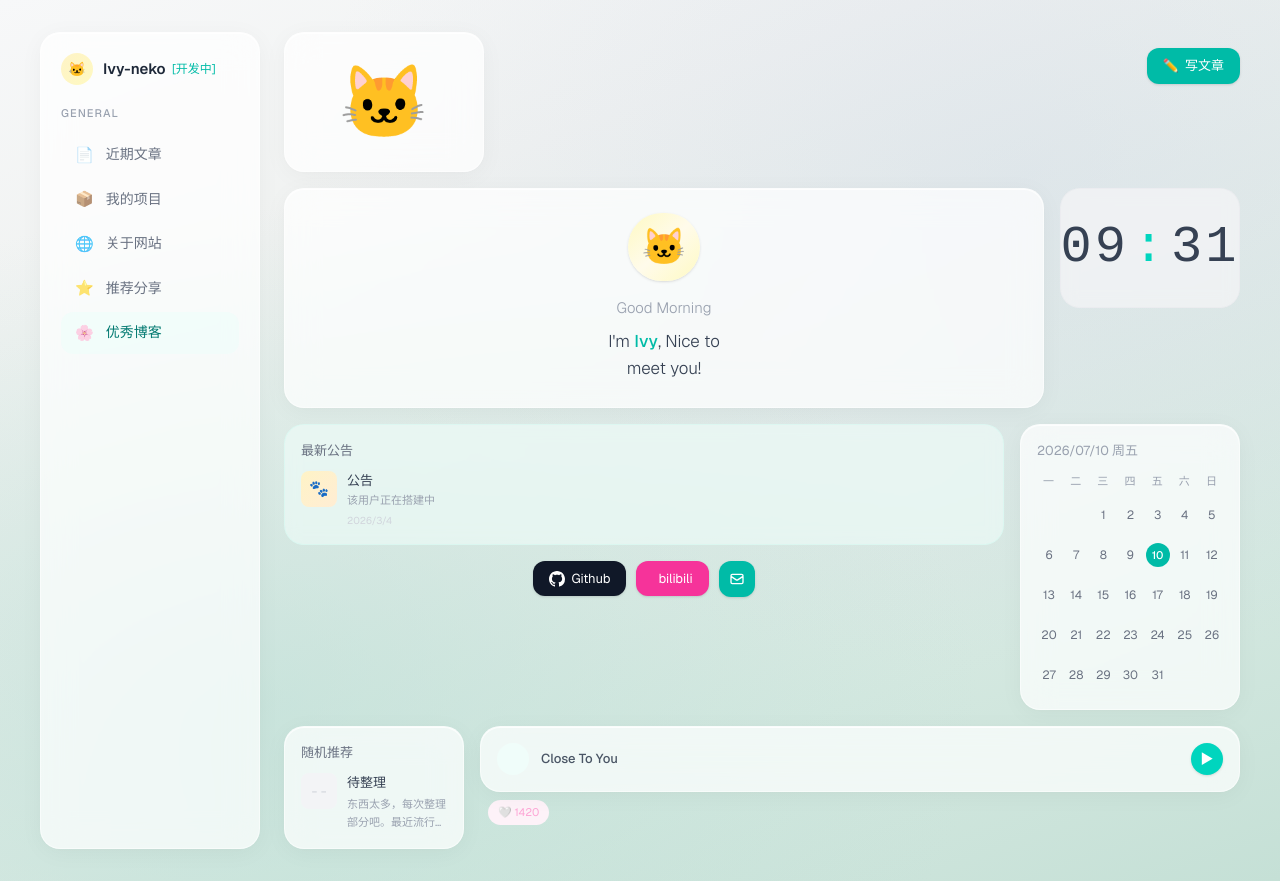
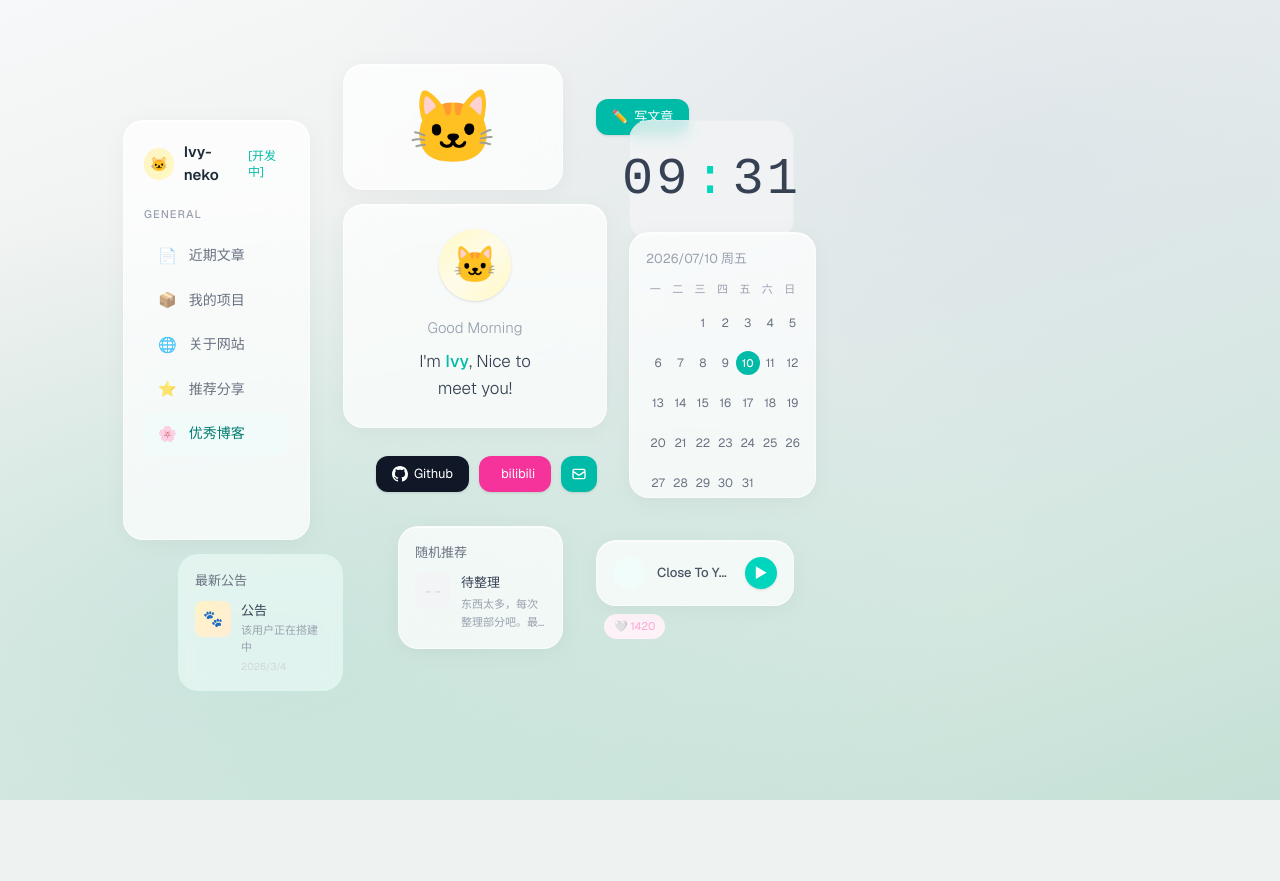
Before and after one commit to aiaod1009/about-me, a Next.js app: page / in a window 1280 px wide. After the commit the page ends 800 px from the top, so only its background shows below. Built offline with nearby package versions, Linux system fonts and the light colour scheme.

Commit message:
ui样式

```diff
--- a/app/page.tsx
+++ b/app/page.tsx
@@ -10,69 +10,62 @@ import RecommendCard from "@/components/widgets/RecommendCard";
 
 export default function Home() {
   return (
-    <div className="page-bg min-h-screen p-8">
-      <div className="max-w-[1200px] mx-auto">
-        {/* 主布局：左侧边栏 + 右侧内容区 */}
-        <div className="flex gap-6">
+    <div className="page-bg relative min-h-screen overflow-hidden flex items-center justify-center">
+      <div className="relative" style={{ width: "1100px", height: "700px" }}>
 
-          {/* 左侧边栏 - 固定宽度 */}
-          <div className="w-[220px] shrink-0">
+        {/* 左侧边栏 */}
+        <div className="absolute" style={{ left: "3%", top: "10%", width: "17%", height: "60%" }}>
           <Sidebar />
         </div>
 
-          {/* 右侧内容区 - 自适应 */}
-          <div className="flex-1 min-w-0">
-
-            {/* 第一行：插画 + 写文章按钮 */}
-            <div className="flex items-start gap-4 mb-4">
-              <div className="w-[200px] h-[140px]">
+        {/* 插画卡片 - 顶部中间 */}
+        <div className="absolute" style={{ left: "23%", top: "2%", width: "20%", height: "18%" }}>
           <IllustrationCard />
         </div>
-              <div className="flex-1 flex justify-end pt-4">
+
+        {/* 写文章按钮 */}
+        <div className="absolute" style={{ left: "46%", top: "7%" }}>
           <button className="bg-teal-500 hover:bg-teal-600 text-white text-[13px] px-4 py-2 rounded-xl flex items-center gap-1.5 transition-colors shadow-sm cursor-pointer">
             <span>✏️</span> 写文章
           </button>
         </div>
+
+        {/* 问候卡片 - 中心 */}
+        <div className="absolute" style={{ left: "23%", top: "22%", width: "24%", height: "32%" }}>
+          <GreetingCard />
         </div>
 
-            {/* 第二行：问候卡片 + 时钟 */}
-            <div className="flex gap-4 mb-4">
-              <div className="flex-1 h-[220px]">
-                <GreetingCard />
-              </div>
-              <div className="w-[180px] h-[100px]">
+        {/* 时钟 - 紧挨问候卡片右上方 */}
+        <div className="absolute" style={{ left: "49%", top: "10%", width: "15%", height: "14%" }}>
           <ClockWidget />
         </div>
+
+        {/* 日历 - 紧挨时钟下方 */}
+        <div className="absolute" style={{ left: "49%", top: "26%", width: "17%", height: "38%" }}>
+          <CalendarWidget />
         </div>
 
-            {/* 第三行：公告 + 社交链接 + 日历（日历跨多行） */}
-            <div className="flex gap-4 mb-4">
-              <div className="flex-1">
-                {/* 公告 */}
-                <div className="mb-4">
+        {/* 最新公告 - 左下 */}
+        <div className="absolute" style={{ left: "8%", top: "72%", width: "15%", height: "17%" }}>
           <NoticeCard />
         </div>
-                {/* 社交链接 */}
+
+        {/* 社交链接 - 中下 */}
+        <div className="absolute" style={{ left: "26%", top: "58%" }}>
           <SocialLinks />
         </div>
-              <div className="w-[220px]">
-                <CalendarWidget />
-              </div>
+
+        {/* 随机推荐 - 中下偏左 */}
+        <div className="absolute" style={{ left: "28%", top: "68%", width: "15%", height: "19%" }}>
+          <RecommendCard />
         </div>
 
-            {/* 第四行：随机推荐 + 音乐播放器 */}
-            <div className="flex gap-4">
-              <div className="w-[180px]">
-                <RecommendCard />
-              </div>
-              <div className="flex-1">
+        {/* 音乐播放器 - 中下偏右 */}
+        <div className="absolute" style={{ left: "46%", top: "70%", width: "18%", height: "15%" }}>
           <MusicPlayer />
-              </div>
         </div>
 
       </div>
     </div>
-      </div>
-    </div>
   );
 }
```
Lines whose indentation alone changed are shown as unchanged.
